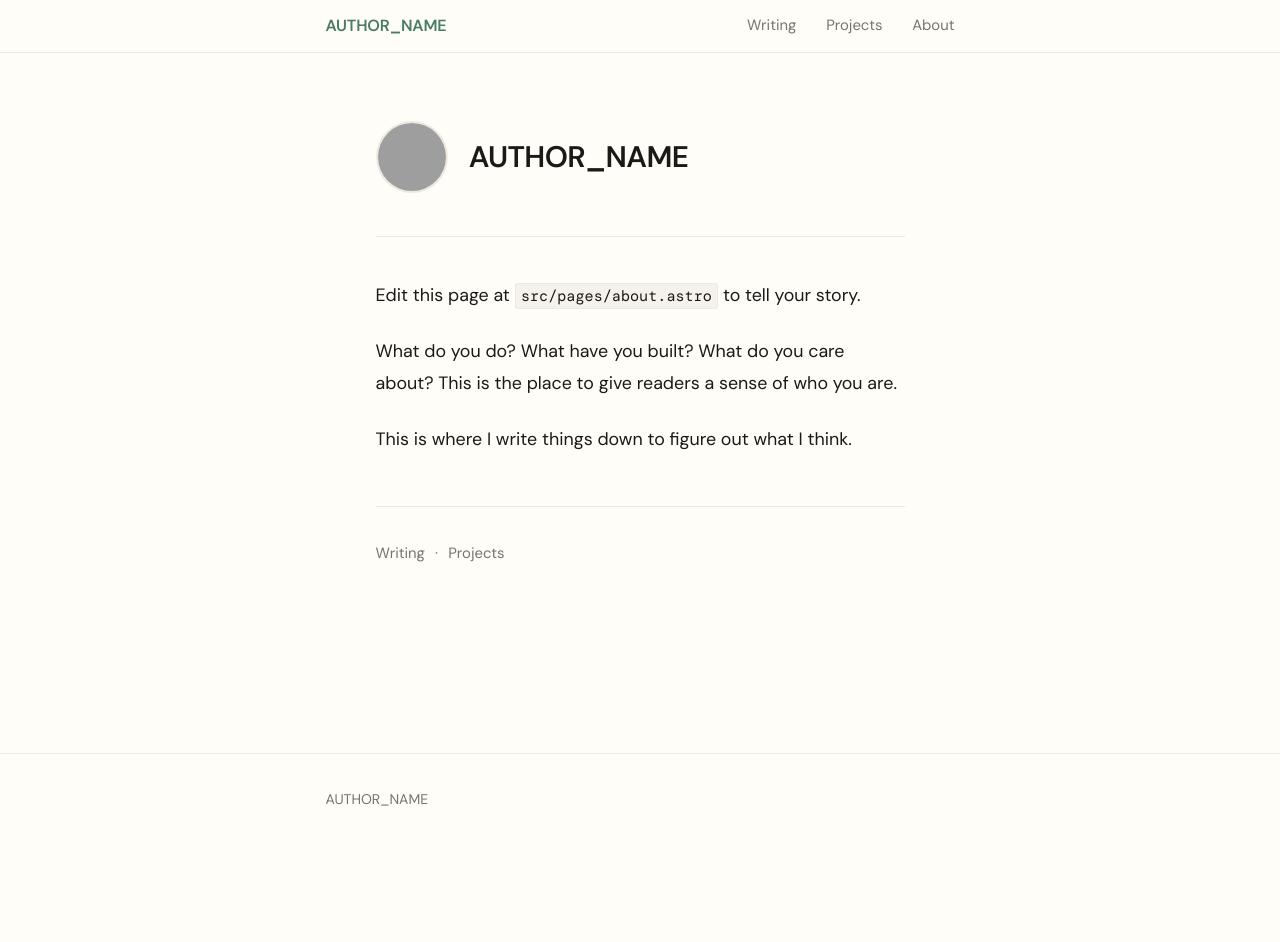
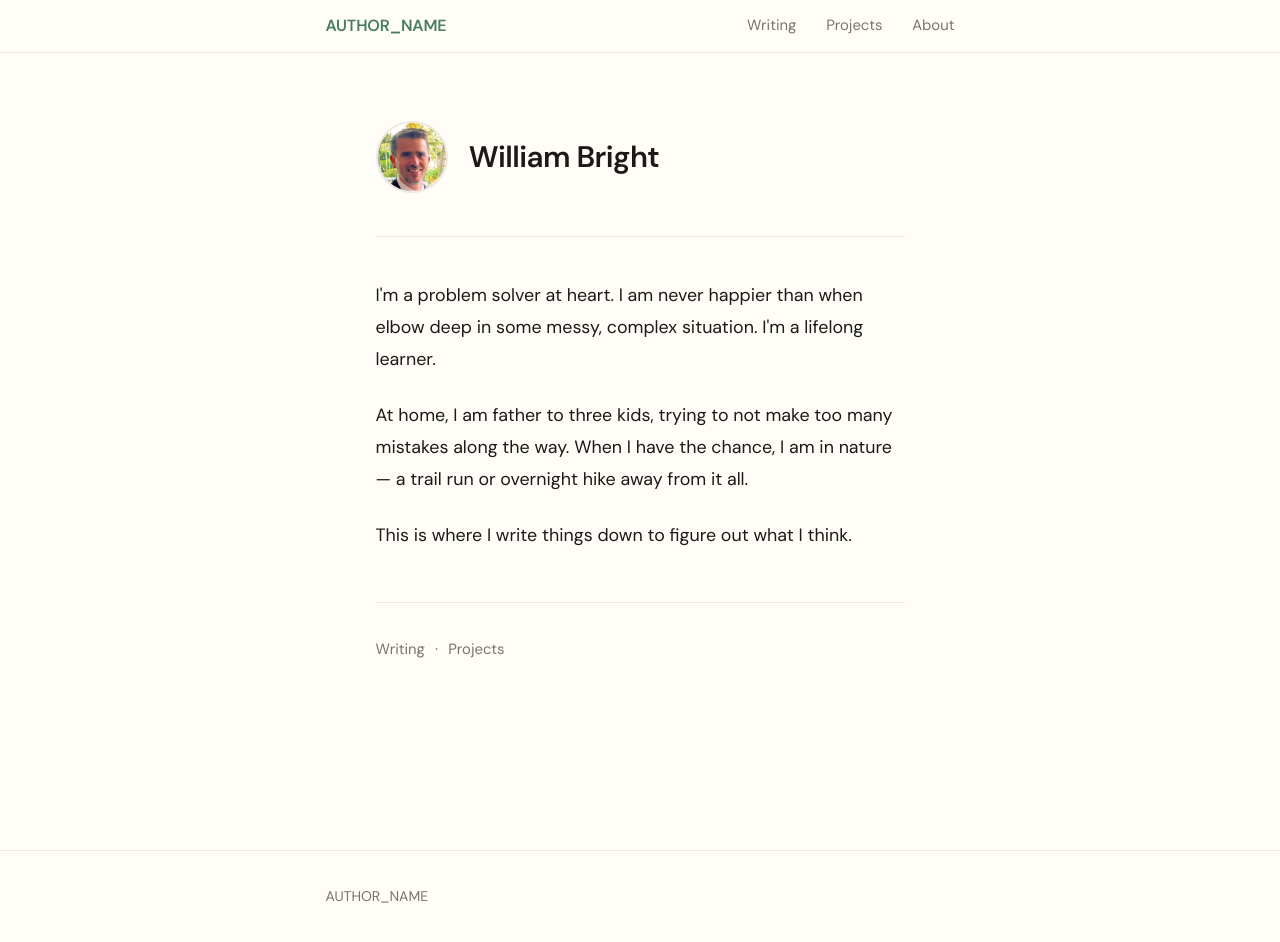
Before and after one commit to flexo333/my-blog, an Astro site: page /about in a window 1280 px wide. Before the commit the page ends 846 px from the top, so only its background shows below. Built offline with nearby package versions, Linux system fonts and the light colour scheme; Astro itself is replaced by a stand-in of ours; grey boxes are pictures that could not be loaded.

Commit message:
Add bio, avatar, favicon, and first post

```diff
--- a/src/pages/about.astro
+++ b/src/pages/about.astro
@@ -3,25 +3,26 @@ import Layout from '../layouts/Layout.astro';
 ---
 
 <Layout
-  title="About — AUTHOR_NAME"
-  description="About AUTHOR_NAME."
+  title="About — William Bright"
+  description="About William Bright."
 >
   <div class="container page">
 
     <header class="page-header">
-      <img src="/avatar.jpg" alt="AUTHOR_NAME" class="avatar" />
-      <h1 class="page-title">AUTHOR_NAME</h1>
+      <img src="/avatar.jpg" alt="William Bright" class="avatar" />
+      <h1 class="page-title">William Bright</h1>
     </header>
 
     <div class="prose about-prose">
 
       <p>
-        Edit this page at <code>src/pages/about.astro</code> to tell your story.
+        I'm a problem solver at heart. I am never happier than when elbow deep in some messy,
+        complex situation. I'm a lifelong learner.
       </p>
 
       <p>
-        What do you do? What have you built? What do you care about?
-        This is the place to give readers a sense of who you are.
+        At home, I am father to three kids, trying to not make too many mistakes along the way.
+        When I have the chance, I am in nature — a trail run or overnight hike away from it all.
       </p>
 
       <p>This is where I write things down to figure out what I think.</p>
```
Also changed, not shown: posts/saas-is-not-dead.md (added, +27 -0 lines), src/pages/index.astro (+4 -5 lines), public/avatar.jpg (added), public/favicon.svg, 1 other file.
